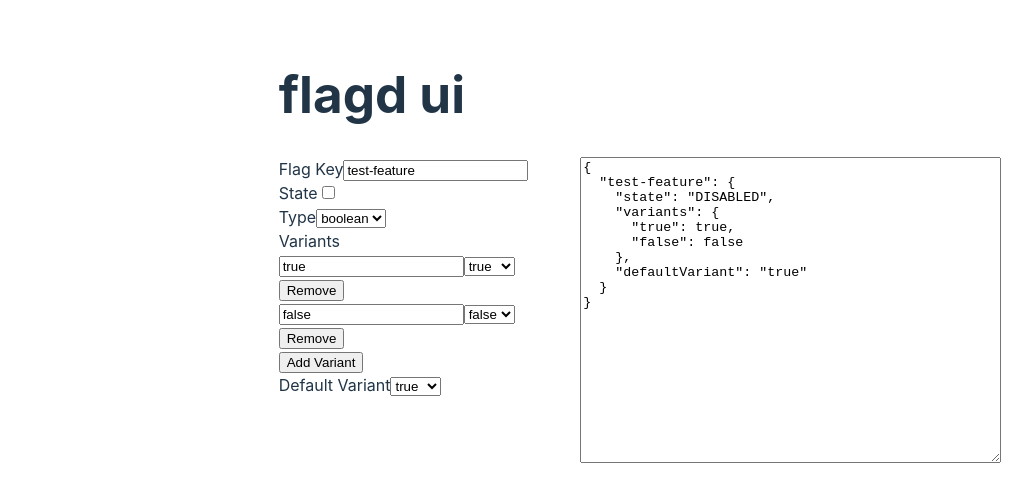
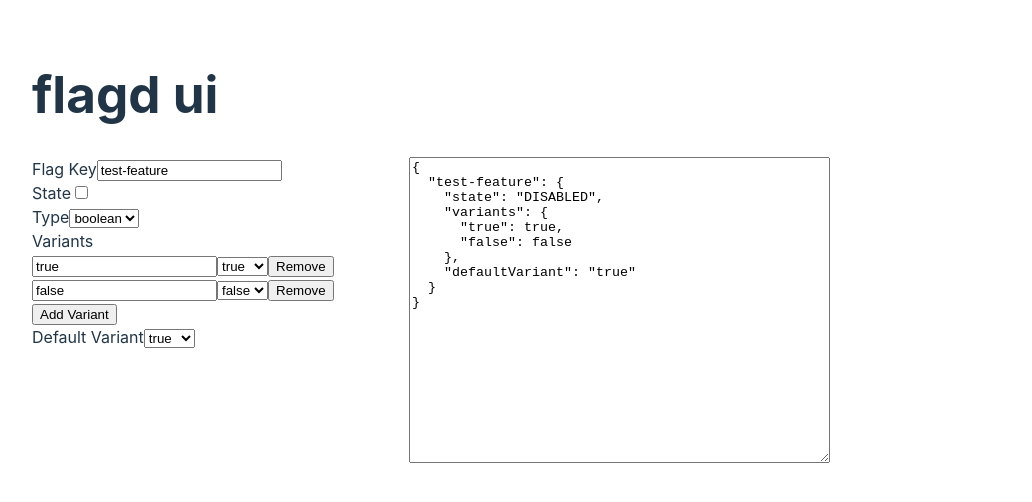
Before and after one commit to yangzhaox/flagd-ui, a React (Vite) app: page / in a window 1280 px wide. Shown: the top 502 px of the page, without its empty margins (0-1032 px from the left). Built offline with nearby package versions, Linux system fonts and the light colour scheme.

Commit message:
adjust layout

```diff
--- a/src/App.css
+++ b/src/App.css
@@ -3,6 +3,7 @@
   margin: 0 auto;
   padding: 2rem;
   text-align: left;
+  width: 100%;
 }
 
 .container {
@@ -10,3 +11,7 @@
   flex-direction: row;
   gap: 1%
 }
+
+.left {
+  width: 30%;
+}
--- a/src/App.jsx
+++ b/src/App.jsx
@@ -75,7 +75,7 @@ function App() {
     <>
       <h1>flagd ui</h1>
       <div className="container">
-        <div>
+        <div className="left">
           <div>
             <label htmlFor="flagKey">Flag Key</label>
             <input id="flagKey" value={flagKey} onChange={(e) => setFlagKey(e.target.value)} />
```
